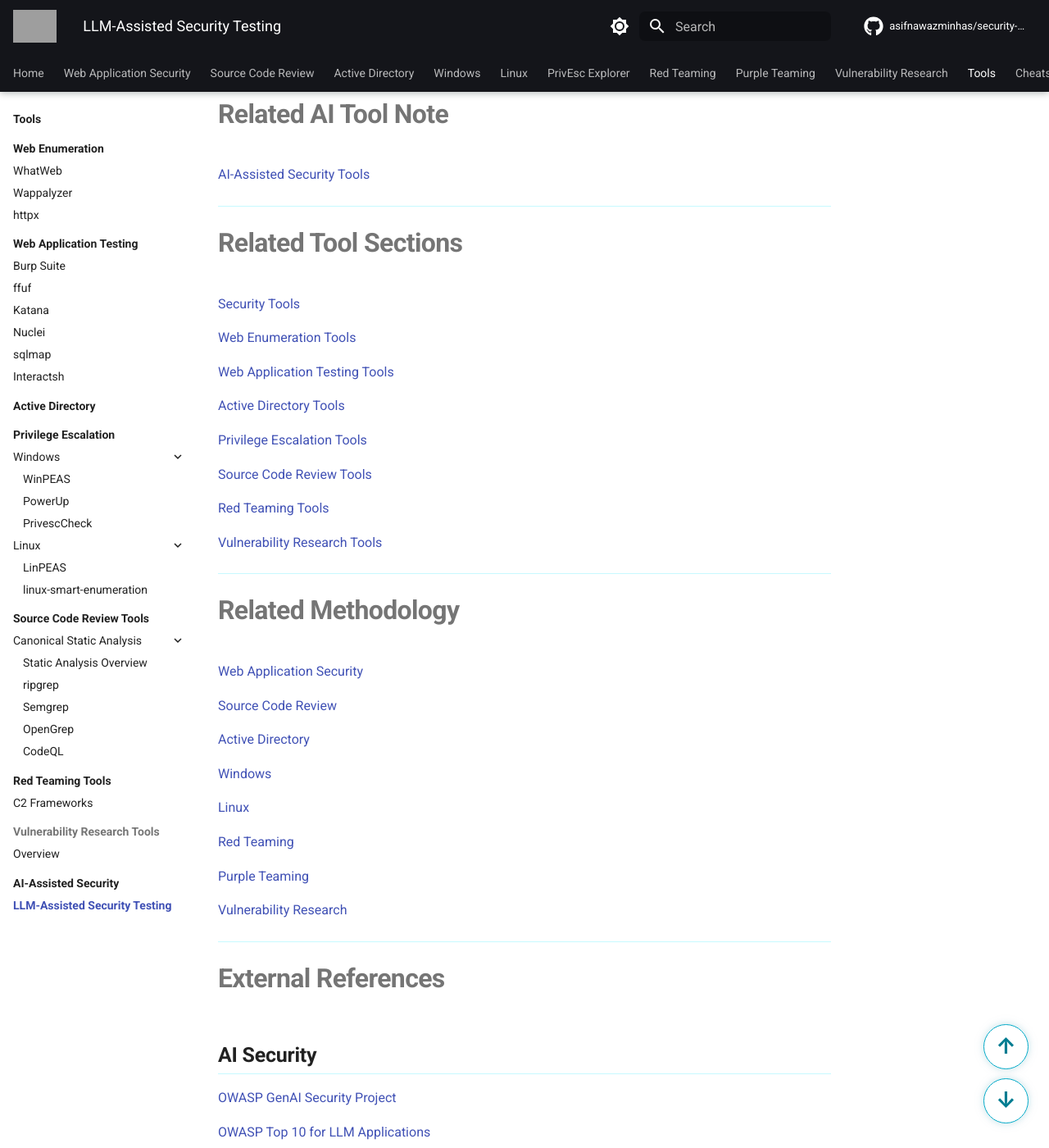
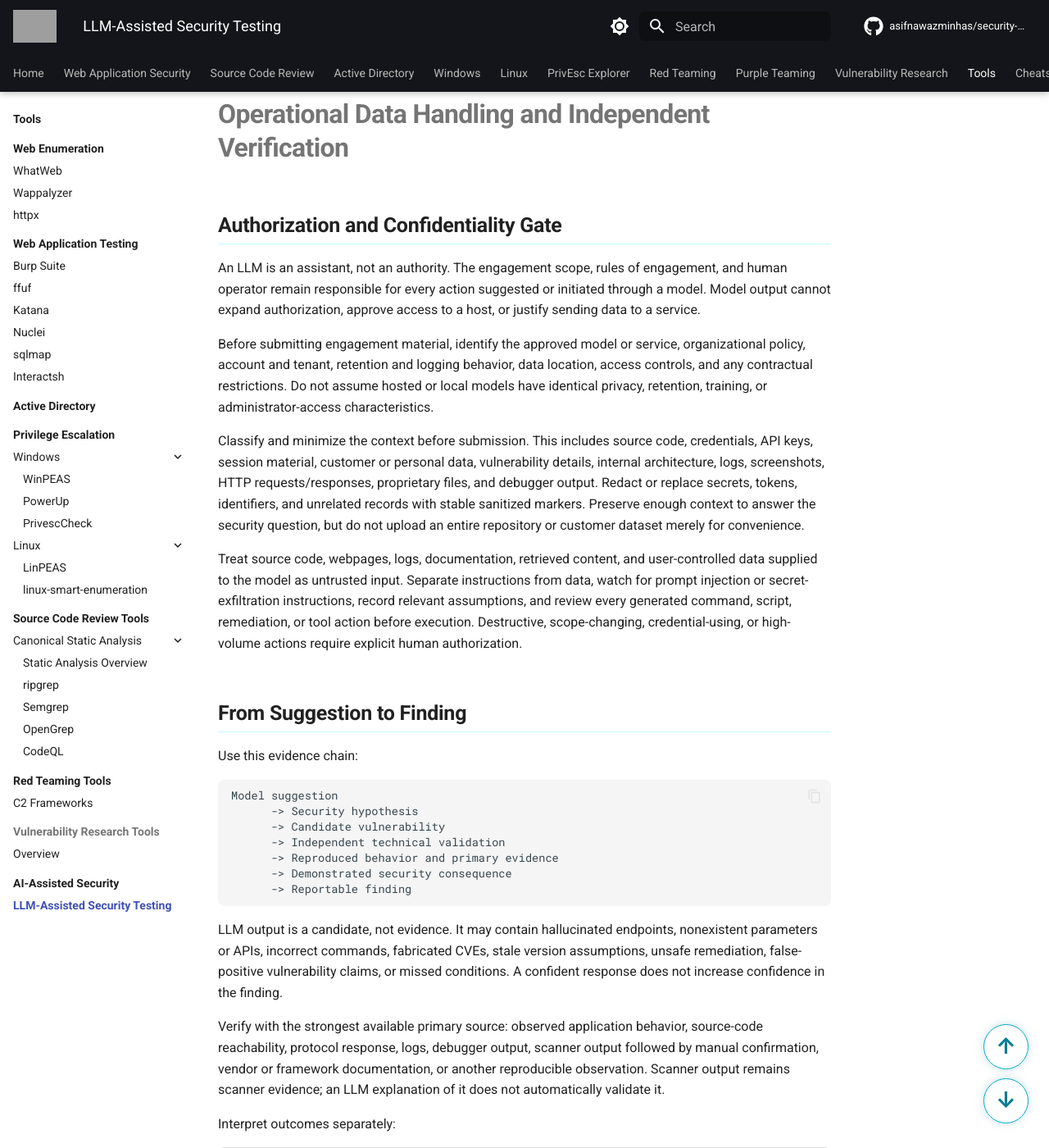
Before and after one commit to asifnawazminhas/security-notes, an MkDocs documentation site: the page built from docs/tools/ai/llm-assisted-security-testing.md, in a window 1280 px wide and 1400 px high, scrolled down 70524 px. Shown: the whole window at 82% size. Built offline with MkDocs 1.6.1 and Material for MkDocs 9.7.7, drawn with Linux system fonts in a browser that asks for light colours; comment, search, counter and statistics services are not loaded; some of the changed text lies outside the part shown; grey boxes are pictures that could not be loaded.

Commit message:
Improve LLM assisted security testing guidance

````diff
--- a/docs/tools/ai/llm-assisted-security-testing.md
+++ b/docs/tools/ai/llm-assisted-security-testing.md
@@ -3221,6 +3221,56 @@ Audit logging
 ```
 
 ---
+
+# Operational Data Handling and Independent Verification
+
+## Authorization and Confidentiality Gate
+
+An LLM is an assistant, not an authority. The engagement scope, rules of engagement, and human operator remain responsible for every action suggested or initiated through a model. Model output cannot expand authorization, approve access to a host, or justify sending data to a service.
+
+Before submitting engagement material, identify the approved model or service, organizational policy, account and tenant, retention and logging behavior, data location, access controls, and any contractual restrictions. Do not assume hosted or local models have identical privacy, retention, training, or administrator-access characteristics.
+
+Classify and minimize the context before submission. This includes source code, credentials, API keys, session material, customer or personal data, vulnerability details, internal architecture, logs, screenshots, HTTP requests/responses, proprietary files, and debugger output. Redact or replace secrets, tokens, identifiers, and unrelated records with stable sanitized markers. Preserve enough context to answer the security question, but do not upload an entire repository or customer dataset merely for convenience.
+
+Treat source code, webpages, logs, documentation, retrieved content, and user-controlled data supplied to the model as untrusted input. Separate instructions from data, watch for prompt injection or secret-exfiltration instructions, record relevant assumptions, and review every generated command, script, remediation, or tool action before execution. Destructive, scope-changing, credential-using, or high-volume actions require explicit human authorization.
+
+## From Suggestion to Finding
+
+Use this evidence chain:
+
+```text
+Model suggestion
+      -> Security hypothesis
+      -> Candidate vulnerability
+      -> Independent technical validation
+      -> Reproduced behavior and primary evidence
+      -> Demonstrated security consequence
+      -> Reportable finding
+```
+
+LLM output is a candidate, not evidence. It may contain hallucinated endpoints, nonexistent parameters or APIs, incorrect commands, fabricated CVEs, stale version assumptions, unsafe remediation, false-positive vulnerability claims, or missed conditions. A confident response does not increase confidence in the finding.
+
+Verify with the strongest available primary source: observed application behavior, source-code reachability, protocol response, logs, debugger output, scanner output followed by manual confirmation, vendor or framework documentation, or another reproducible observation. Scanner output remains scanner evidence; an LLM explanation of it does not automatically validate it.
+
+Interpret outcomes separately:
+
+| Stage | Establishes | Does not establish |
+|---|---|---|
+| Model suggestion | A possible question or test | A vulnerability or impact |
+| Hypothesis | A reasoned candidate to investigate | That the target behaves as described |
+| Tool/scanner match | A tool-specific observation | Root cause or exploitability |
+| Reproduced behavior | A repeatable technical condition | Broad impact beyond the tested context |
+| Demonstrated consequence | The supported security boundary or effect | Unvalidated assumptions about other users or systems |
+
+## Reproducibility and Troubleshooting
+
+Record target and scope, sanitized relevant input, model and version where available, model-assisted hypothesis, assumptions and context, manual validation method, exact expected and observed result, security consequence, primary evidence, remediation basis, and retest result. The model transcript may document provenance or reasoning, but another tester must be able to validate the condition without trusting the transcript.
+
+If output is inconsistent, compare model/version and prompt context, reduce excessive or insufficient context, remove untrusted instructions, verify syntax against official documentation, and test the target directly. Sanitization may remove necessary technical detail; restore only the minimum safe context. When model output conflicts with application behavior, source code, protocol responses, logs, or authoritative documentation, the observed and authoritative evidence takes precedence.
+
+## Reviewed Remediation and Retesting
+
+Treat generated remediation as a proposal. Review it against vendor, framework, protocol, and deployment documentation, then check for compatibility, scope, regression, and unintended security effects. Retesting must exercise the actual security condition with the same or comparable input, identity, endpoint, code path, or control state; asking the model whether the issue is fixed is not a retest.
 
 # Related AI Tool Note
 
````
